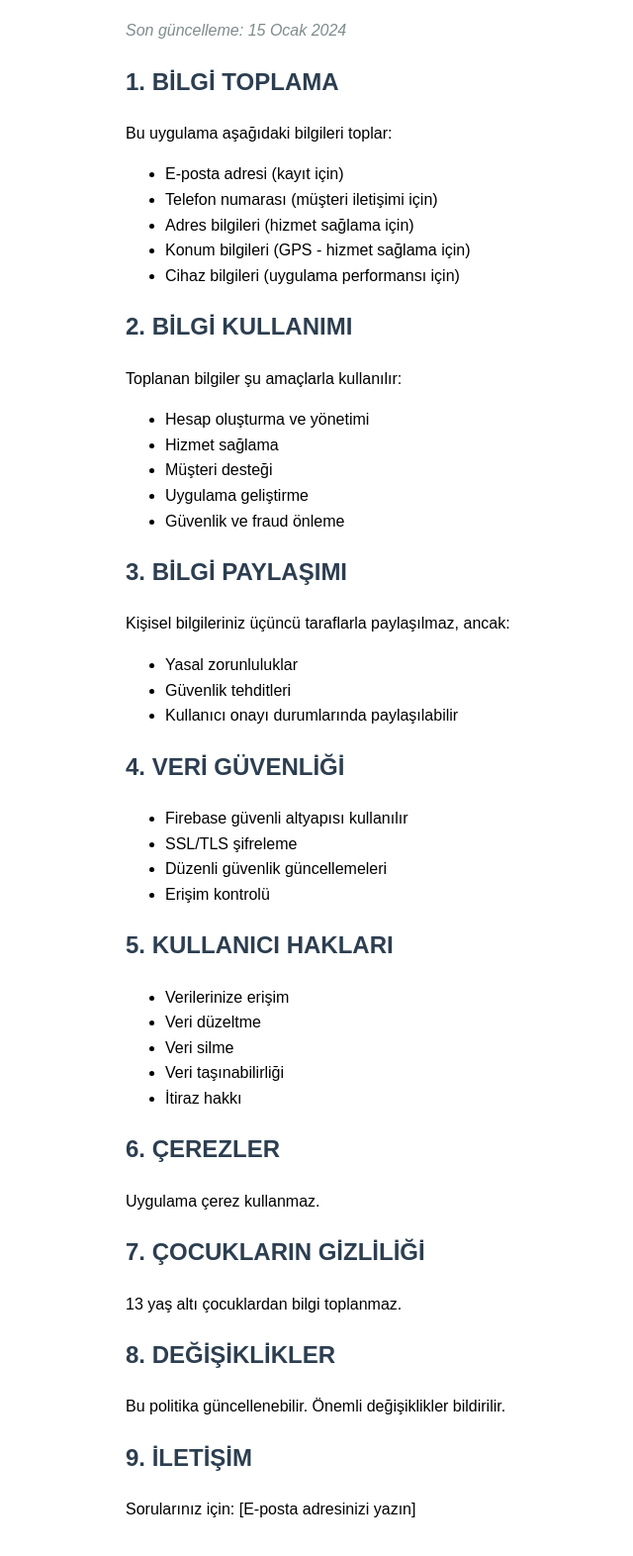
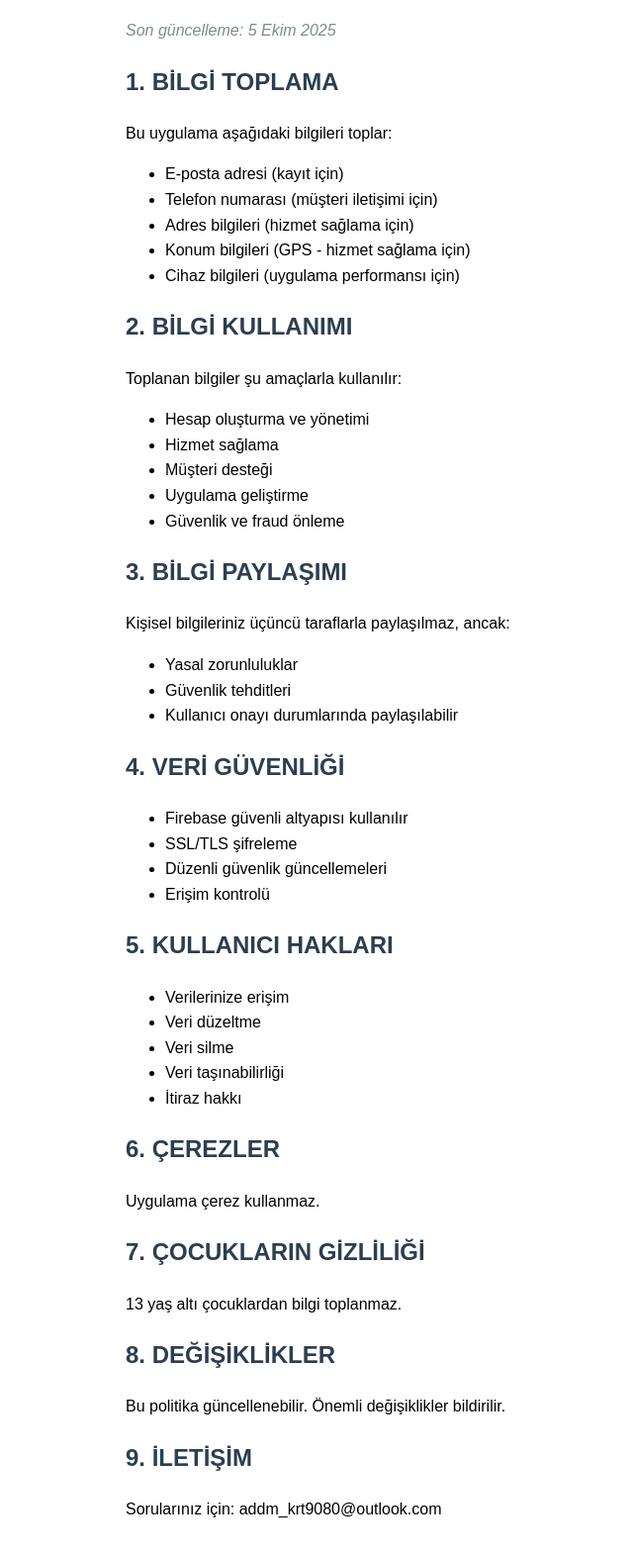
Before and after one commit to admkrt2120/privacy-policy, a plain HTML site: page index.html in a window 1280 px wide. Shown: the part 96-1668 px from the top of the page at 99% size, without its empty margins (113-753 px from the left). Drawn offline with Linux system fonts and the light colour scheme.

Commit message:
Update index.html

```diff
--- a/index.html
+++ b/index.html
@@ -14,7 +14,7 @@
 </head>
 <body>
     <h1>Gizlilik Politikası</h1>
-    <p class="date">Son güncelleme: 15 Ocak 2024</p>
+    <p class="date">Son güncelleme: 5 Ekim 2025</p>
 
     <h2>1. BİLGİ TOPLAMA</h2>
     <p>Bu uygulama aşağıdaki bilgileri toplar:</p>
@@ -71,6 +71,6 @@
     <p>Bu politika güncellenebilir. Önemli değişiklikler bildirilir.</p>
 
     <h2>9. İLETİŞİM</h2>
-    <p>Sorularınız için: [E-posta adresinizi yazın]</p>
+    <p>Sorularınız için: addm_krt9080@outlook.com</p>
 </body>
 </html>
```
